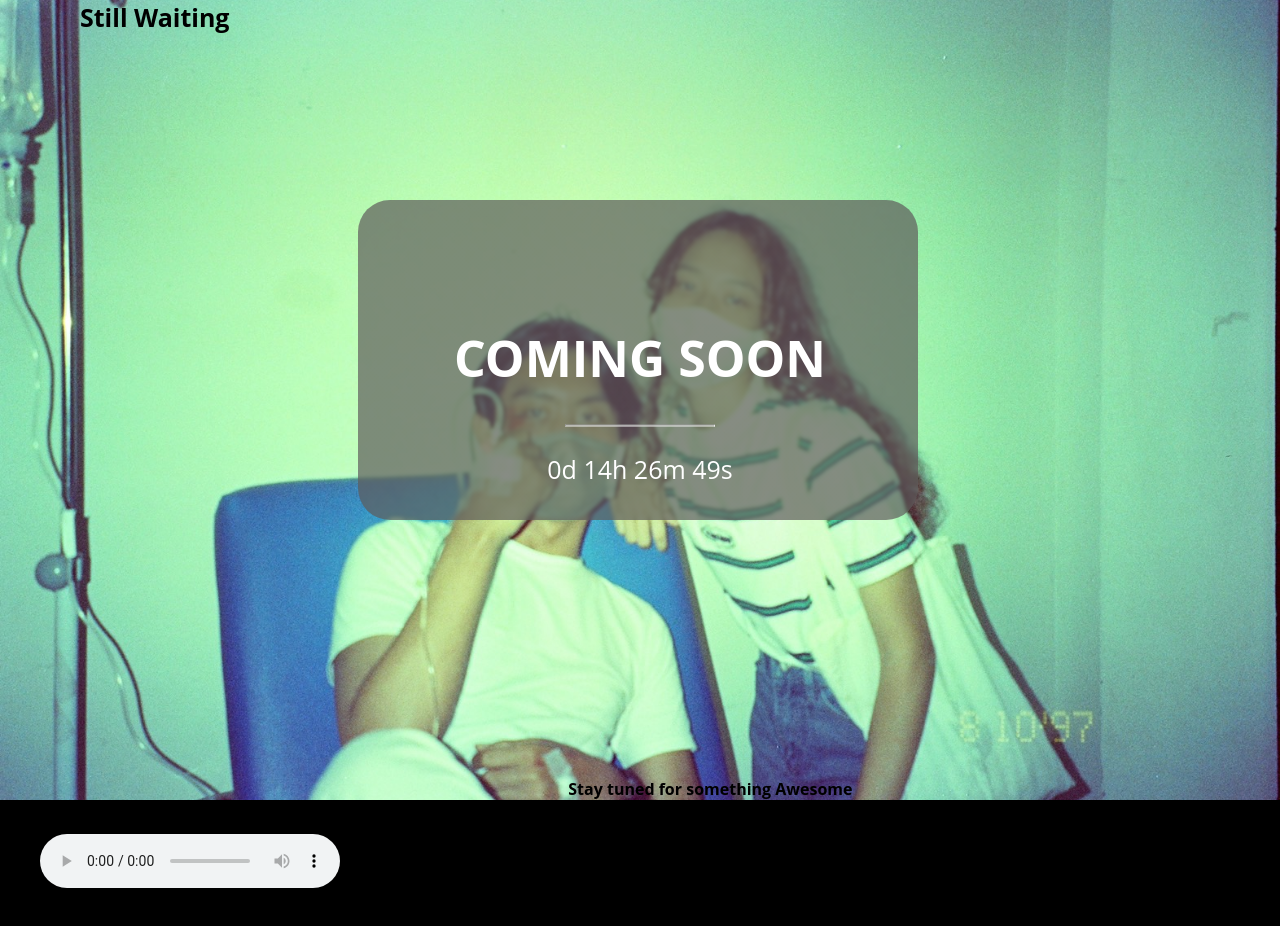
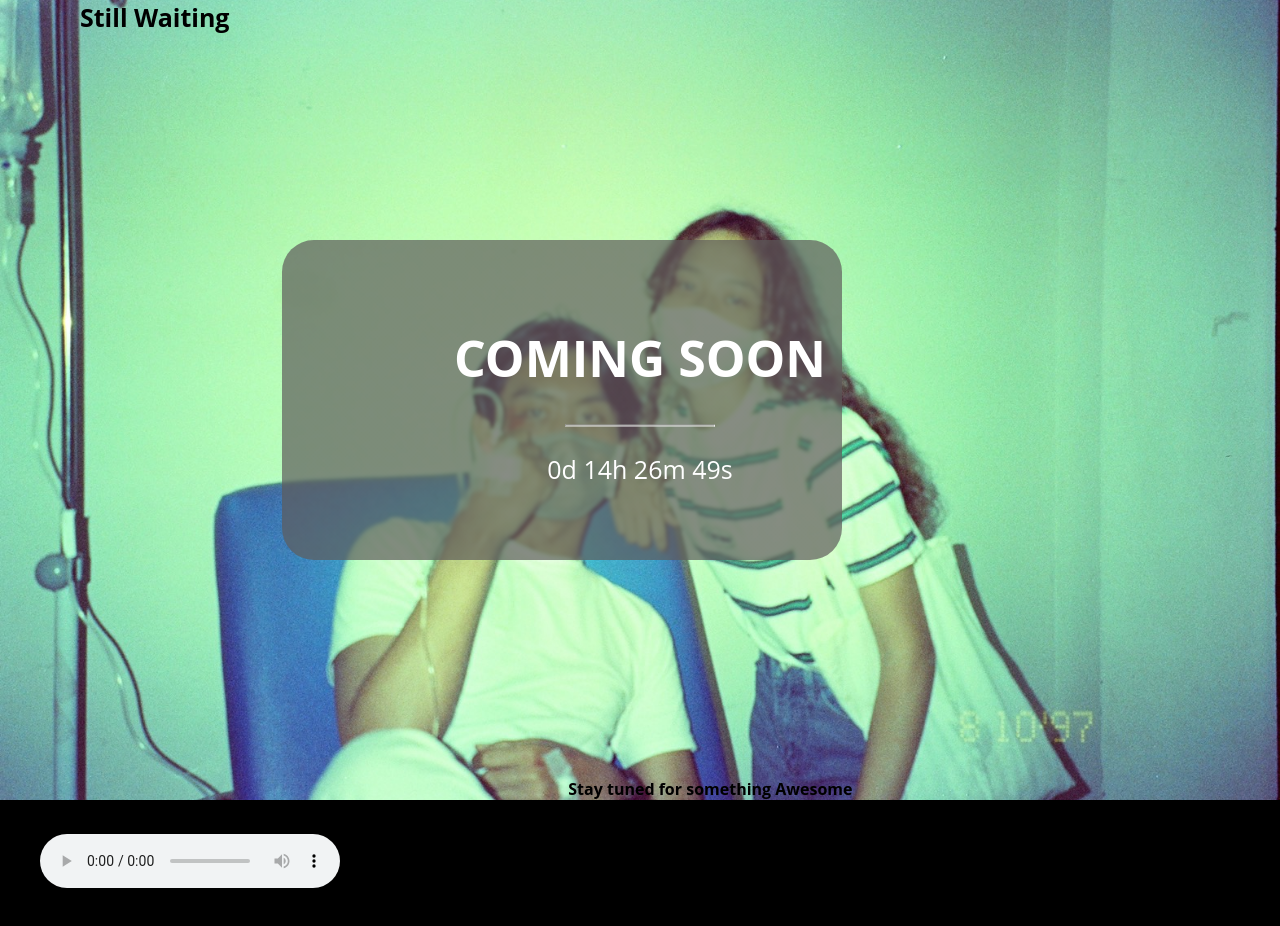
Before and after one commit to naufalnurzikri/NaufalNurzikri.github.io, a plain HTML site: page index.html in a window 1280 px wide. Drawn offline with Linux system fonts and the light colour scheme.

Commit message:
Update index.html

```diff
--- a/index.html
+++ b/index.html
@@ -54,8 +54,8 @@ body, html {
   border-radius: 2rem;
   z-index: 5;
   backdrop-filter: blur(0.1rem);
-  left: 28%;
-  top: 25%;
+  left: 22%;
+  top: 30%;
 }
 
 .container {
```
